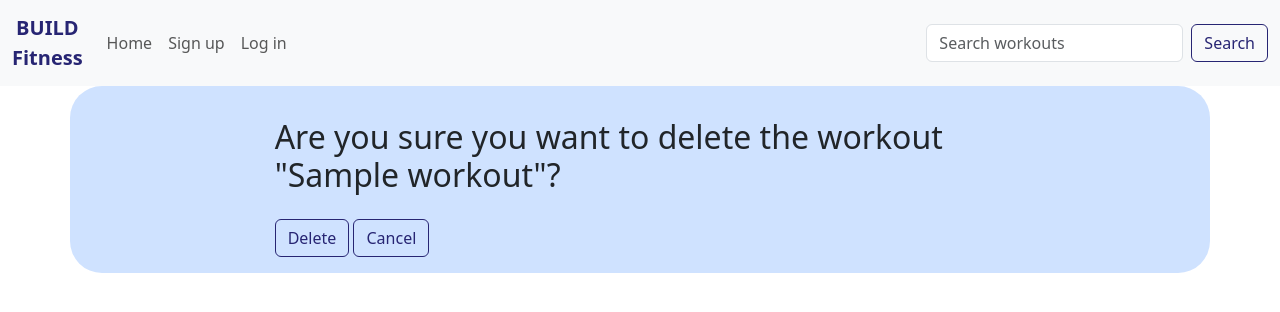
After one commit to mariacjones1/build-fitness, a Django app: a page that uses templates/confirm_delete.html in a window 1280 px wide. The commit adds this page. Shown: the top 312 px of the page. Run offline with Django 3.2, Linux system fonts and the light colour scheme; tables that the repository leaves empty hold one stand-in row (values such as "Sample post"); some libraries are stand-ins or nearby versions.

Commit message:
Add delete workout functionality

```diff
--- a/planner/urls.py
+++ b/planner/urls.py
@@ -13,6 +13,7 @@ urlpatterns = [
     path("new_workout/", views.create_workout, name="new_workout"),
     path("<slug:slug>/", views.WorkoutDetail.as_view(), name="workout_detail"),
     path("edit_workout/<slug:slug>", views.edit_workout, name="edit_workout"),
+    path("delete_workout/<slug:slug>", views.delete_workout, name="delete_workout"),
     path("save/<slug:slug>", views.SaveWorkout.as_view(), name="workout_save"),
     path("complete/<slug:slug>", views.CompleteWorkout.as_view(),
          name="workout_complete"),
--- a/planner/views.py
+++ b/planner/views.py
@@ -231,3 +231,13 @@ def edit_workout(request, slug):
             "exercise_formset": exercise_formset,
         },
     )
+
+
+def delete_workout(request, slug):
+    queryset = Workout.objects.all()
+    workout = get_object_or_404(queryset, slug=slug)
+    if request.method == 'GET':
+        return render(request, 'confirm_delete.html', {'workout': workout})
+    elif request.method == 'POST':
+        workout.delete()
+        return HttpResponseRedirect(reverse('home'))
--- a/static/css/style.css
+++ b/static/css/style.css
@@ -42,15 +42,11 @@ a:hover, .nav-link:hover, .liked {
     border: none;
 }
 
-/* .liked {
-    color: #0d6efd;
-} */
-
 .hidden {
     display: none;
 }
 
-.new-workout > button {
+.new-workout button {
     margin-top: 1rem;
 }
 
--- /dev/null
+++ b/templates/confirm_delete.html
@@ -0,0 +1,20 @@
+{% extends "base.html" %}
+
+{% block content %}
+
+{% load crispy_forms_tags %}
+
+<div class="container bg-primary-subtle">
+    <div class="row">
+        <div class="col-md-8 mt-3 offset-md-2" id="form-container">
+            <form method="POST" class="new-workout">
+                {% csrf_token %}
+                <h2>Are you sure you want to delete the workout "{{ workout.name }}"?</h2>
+                <button type="submit" class="btn btn-outline-primary">Delete</button>
+                <a href="{% url 'home' %}"><button type="button" class="btn btn-outline-primary">Cancel</button></a>
+            </form>
+        </div>
+    </div>
+</div>
+
+{% endblock content %}
--- a/templates/workout_detail.html
+++ b/templates/workout_detail.html
@@ -64,8 +64,8 @@
                     {% if user.is_authenticated %}
                     <a href="{% url 'edit_workout' workout.slug %}"><button type="button"
                             class="btn btn-outline-primary mt-3">Edit workout</button></a>
-                            <a href="#"><button type="button"
-                                class="btn btn-outline-primary mt-3">Delete workout</button></a>
+                    <a href="{% url 'delete_workout' workout.slug %}"><button type="button"
+                            class="btn btn-outline-primary mt-3">Delete workout</button></a>
                     {% endif %}
                 </div>
             </div>
```
Also changed, not shown: README.md.
